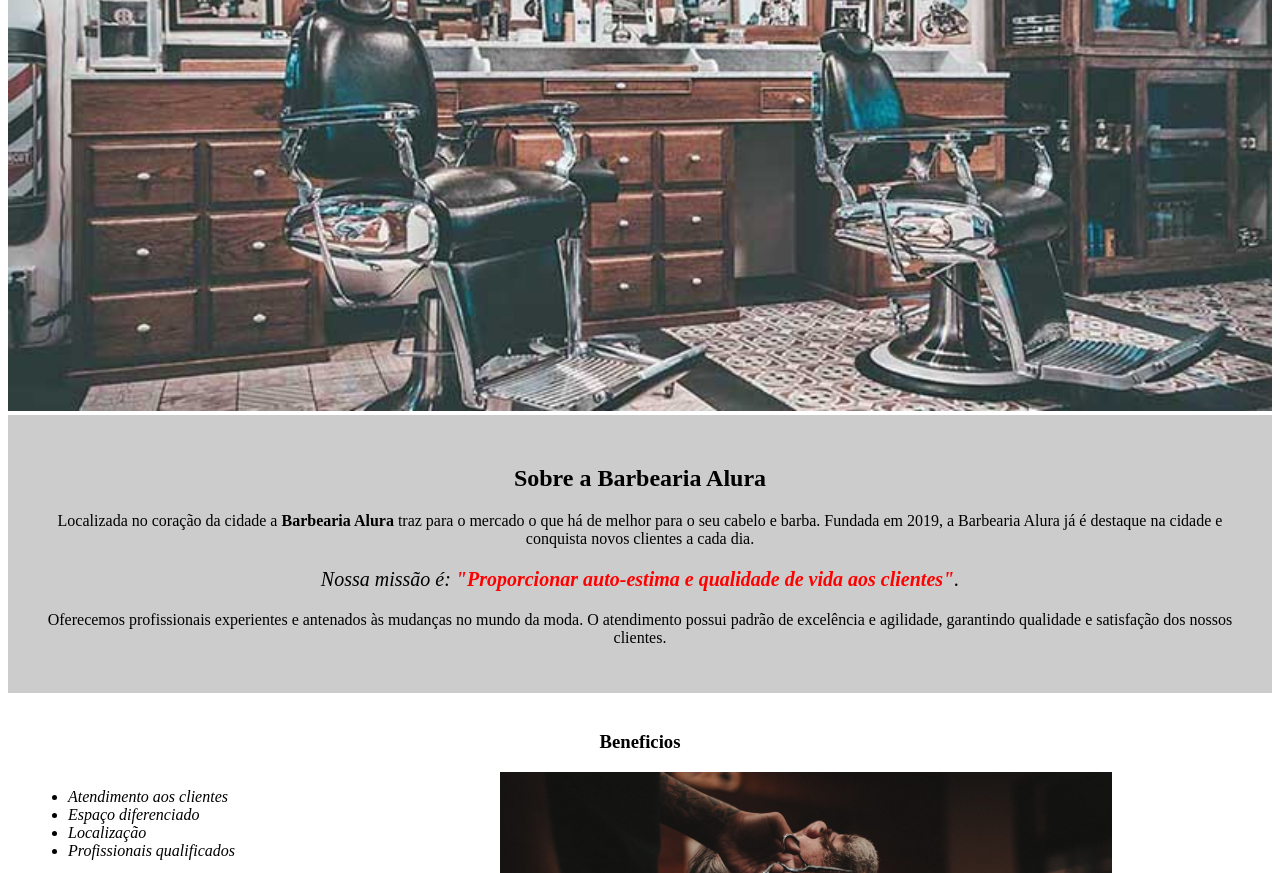
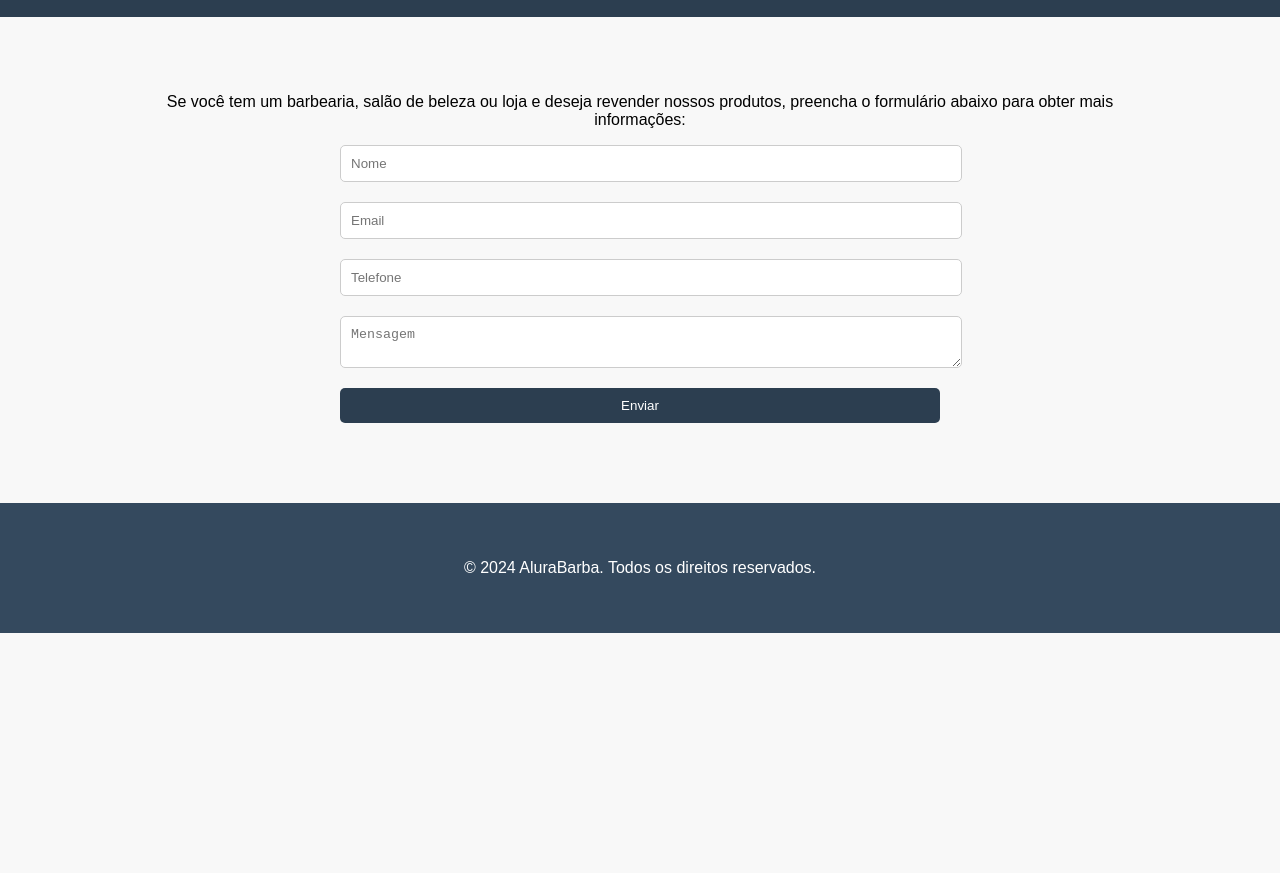
Before and after one commit to thaynasouzaaas/site_barbearia, a plain HTML site: page index.html in a window 1280 px wide. Shown: the part 143-1016 px from the top of the page. After the commit the page ends 800 px from the top, so only its background shows below. Drawn offline with Linux system fonts and the light colour scheme.

Commit message:
Add files via upload
Second commit

```diff
--- a/index.html
+++ b/index.html
@@ -2,44 +2,32 @@
 <html lang="pt-br">
 <head>
     <meta charset="UTF-8">
-        <title>Barbearia Alura</title>
+    <meta name="viewport" content="width=device-width, initial-scale=1.0">
+    <title>Revenda | AluraBarba</title>
     <link rel="stylesheet" href="style.css">
-
 </head>
-
 <body>
     <header>
-            <h1 class="titulo-principal">Barbearia Alura</h1>
+        <div class="container">
+            <h1>Seja um Revendedor</h1>
+        </div>
     </header>
-
-        <img id= "banner" src="banner.jpg">
-
-        <div class="principal">
-
-            <h2 class="titulo-centralizado">Sobre a Barbearia Alura</h2>
-
-            <p>Localizada no coração da cidade a <strong>Barbearia Alura</strong> traz para o mercado o que há de melhor para o
-            seu cabelo e barba. Fundada em 2019, a Barbearia Alura já é destaque na cidade e conquista novos clientes a cada dia. </p>
-
-            <p id= "missao"><em>Nossa missão é: <strong>"Proporcionar auto-estima e qualidade de vida aos clientes"</strong>.</em></p>
-
-            <p>Oferecemos profissionais experientes e antenados às mudanças no mundo da moda. O atendimento possui padrão de
-            excelência e agilidade, garantindo qualidade e satisfação dos nossos clientes.</p>
+    <section class="main-content">
+        <div class="container">
+            <p>Se você tem um barbearia, salão de beleza ou loja e deseja revender nossos produtos, preencha o formulário abaixo para obter mais informações:</p>
+            <form action="#" method="POST" class="revenda-form">
+                <input type="text" name="nome" placeholder="Nome" required>
+                <input type="email" name="email" placeholder="Email" required>
+                <input type="tel" name="telefone" placeholder="Telefone" required>
+                <textarea name="mensagem" placeholder="Mensagem"></textarea>
+                <button type="submit">Enviar</button>
+            </form>
         </div>
-
-    <div class="beneficios">
-        <h3 class="titulo-centralizado">Beneficios</h3>
-
-        <ul>
-            <li class="itens">Atendimento aos clientes</li>
-            <li class="itens">Espaço diferenciado</li>
-            <li class="itens">Localização</li>
-            <li class="itens">Profissionais qualificados</li>
-            </ul>
-
-            <img src="beneficios.jpg" class="imagembeneficios">
-
+    </section>
+    <footer>
+        <div class="container">
+            <p>&copy; 2024 AluraBarba. Todos os direitos reservados.</p>
         </div>
+    </footer>
 </body>
-
 </html>
--- a/style.css
+++ b/style.css
@@ -1,52 +1,58 @@
 body {
-
+    font-family: Arial, sans-serif;
+    margin: 0;
+    padding: 0;
+    background-color: #f8f8f8;
 }
 
-.principal {
-    background: #CCCCCC;
-    padding: 30px;
+.container {
+    width: 80%;
+    margin: 0 auto;
+    padding: 20px;
 }
 
-.titulo-principal {
-    padding-left: 20px;
-}
-
-#banner {
-    width: 100%;
-}
-
-.titulo-centralizado{
+header {
+    background-color: #2c3e50;
+    color: #fff;
+    padding: 20px 0;
     text-align: center;
 }
 
-p {
+.main-content {
+    padding: 40px 0;
     text-align: center;
 }
 
-#missao {
-    font-size: 20px;
+.revenda-form {
+    max-width: 600px;
+    margin: 0 auto;
 }
 
-em strong {
-    color: #FF0000;
+.revenda-form input,
+.revenda-form textarea,
+.revenda-form button {
+    display: block;
+    width: 100%;
+    padding: 10px;
+    margin-bottom: 20px;
+    border: 1px solid #ccc;
+    border-radius: 5px;
 }
 
-.itens {
-    font-style: italic;
+.revenda-form button {
+    background-color: #2c3e50;
+    color: #fff;
+    border: none;
+    cursor: pointer;
 }
 
-.beneficios {
-    background: white;
-    padding: 20px;
+.revenda-form button:hover {
+    background-color: #1a252f;
 }
 
-ul {
-    display: inline-block;
-    vertical-align: top;
-    width: 20%;
-    margin-right: 15%;
+footer {
+    background-color: #34495e;
+    color: #fff;
+    text-align: center;
+    padding: 20px 0;
 }
-
-.imagembeneficios {
-    width: 50%;
-}
```
Lines whose indentation alone changed are shown as unchanged.
